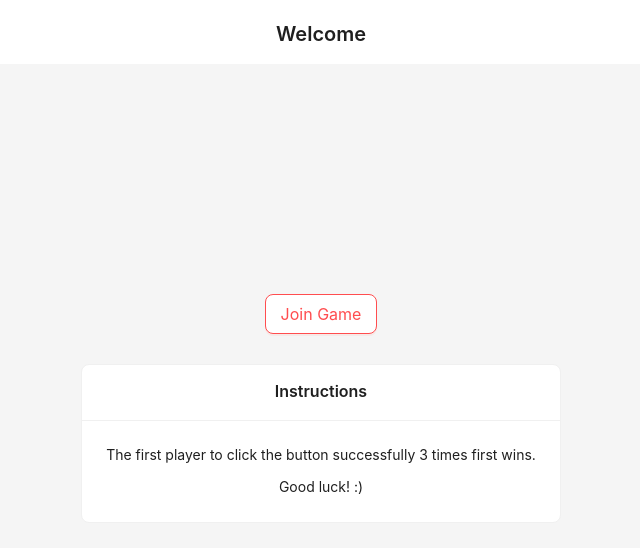
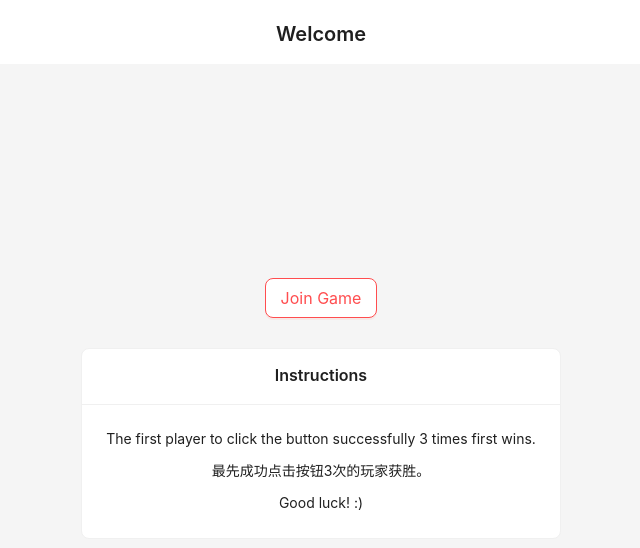
Before and after one commit to xianjinseow92/real-time-game-demo, a React (Create React App) app in the folder click-game/: page / in a window 1280 px wide. Shown: the top 548 px of the page, without its empty margins (319-959 px from the left). Built offline with nearby package versions, Linux system fonts and the light colour scheme.

Commit message:
feat: add chinese translation

```diff
--- a/click-game/src/pages/JoinGame/JoinGame.tsx
+++ b/click-game/src/pages/JoinGame/JoinGame.tsx
@@ -34,6 +34,9 @@ const BeginGame = () => {
                 {`The first player to click the button successfully 3 times first
               wins.`}
               </Typography.Text>
+              <Typography.Text style={{ marginBottom: "10px" }}>
+                {`最先成功点击按钮3次的玩家获胜。`}
+              </Typography.Text>
               <Typography.Text>{`Good luck! :)`}</Typography.Text>
             </Flex>
           </Card>
```
